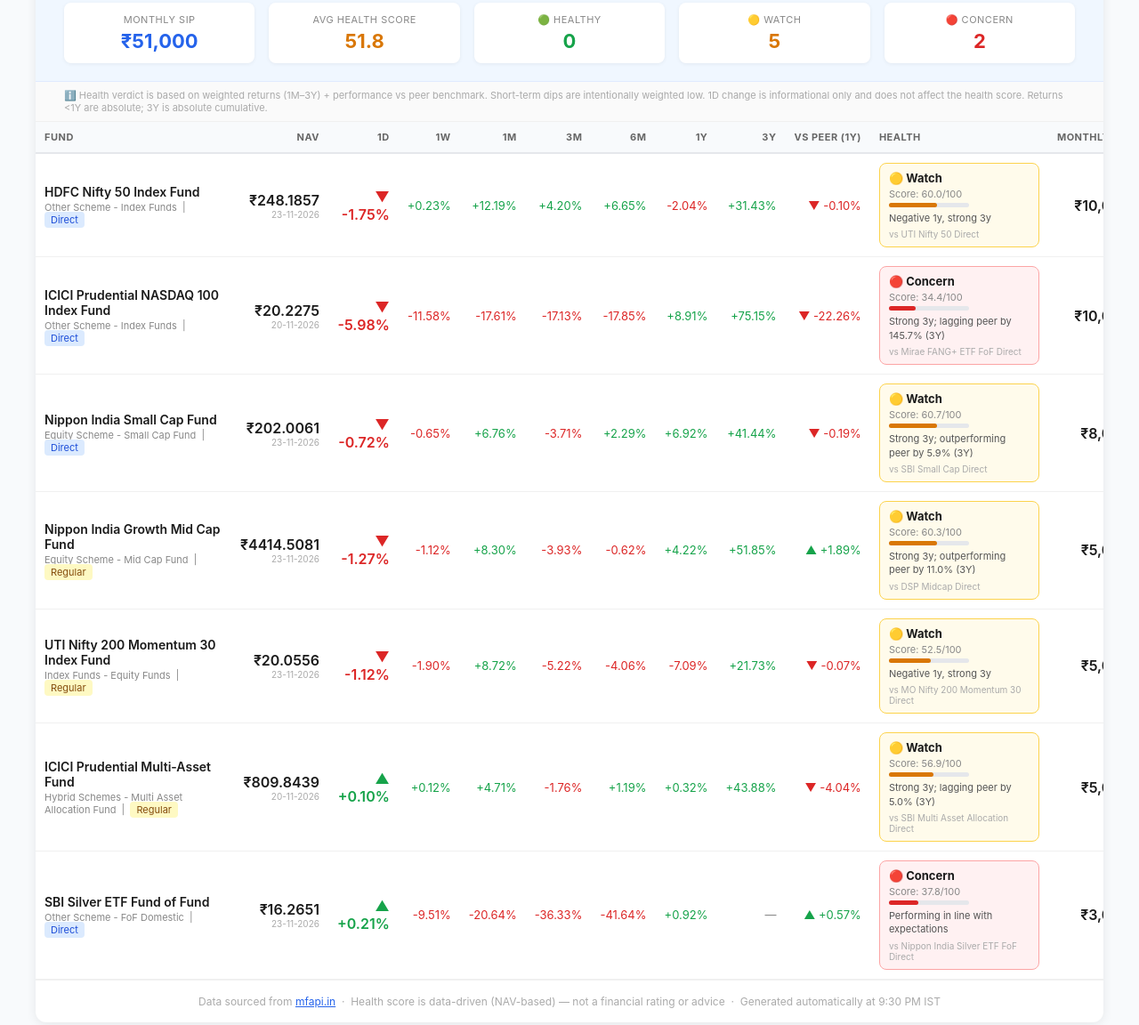
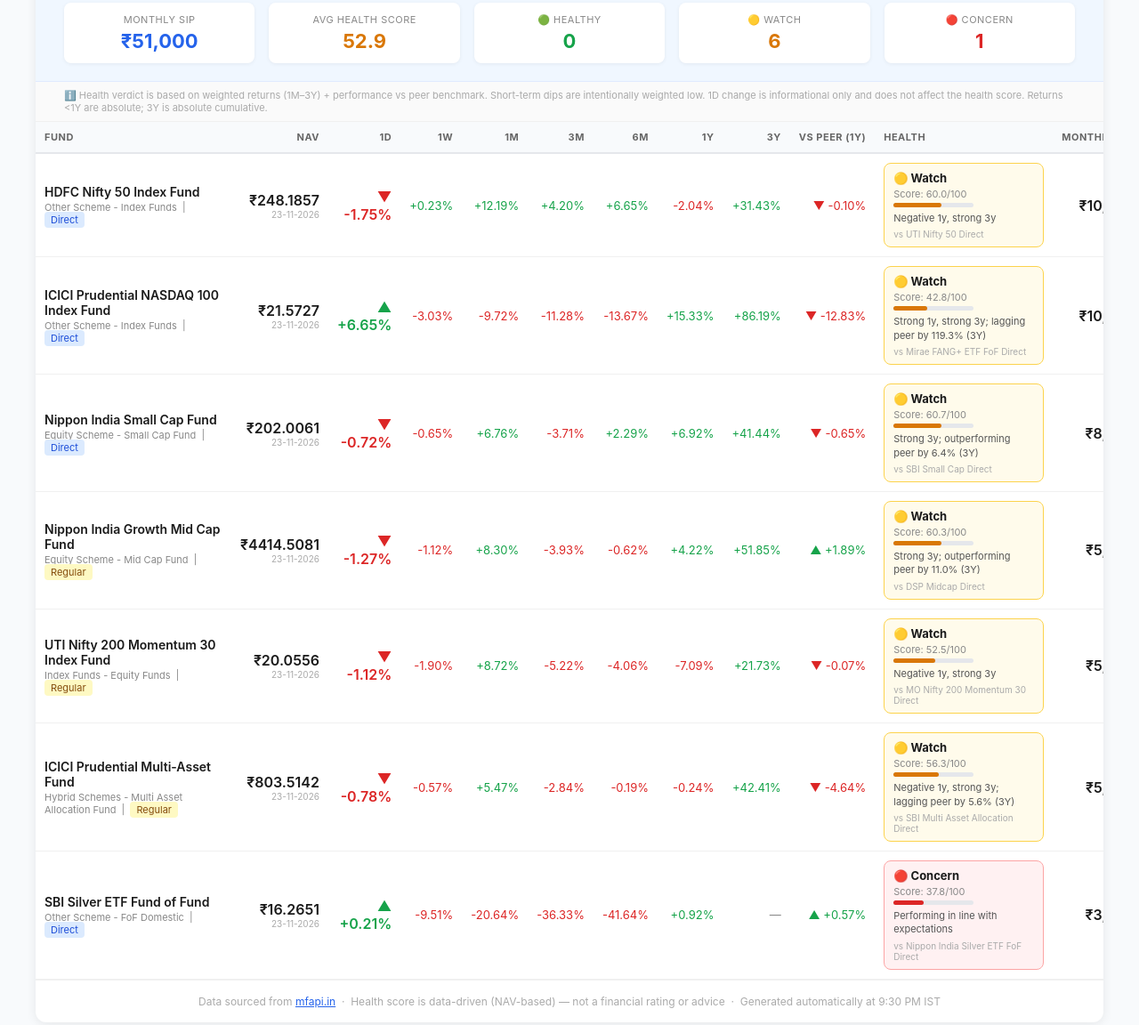
Before and after one commit to muralmu/mutual-fund-tracker, a plain HTML site: page index.html in a window 1280 px wide. Shown: the part 140-1292 px from the top of the page at 89% size. Drawn offline with Linux system fonts and the light colour scheme.

Commit message:
chore: daily fund report 2026-11-25

```diff
--- a/index.html
+++ b/index.html
@@ -3,7 +3,7 @@
 <head>
 <meta charset="UTF-8">
 <meta name="viewport" content="width=device-width, initial-scale=1.0">
-<title>Mutual Fund Daily Report — 24 Nov 2026</title>
+<title>Mutual Fund Daily Report — 25 Nov 2026</title>
 <style>
   body { font-family: -apple-system, BlinkMacSystemFont, 'Segoe UI', sans-serif; background:#f8fafc; margin:0; padding:20px; color:#1a1a1a; }
   .container { max-width:1200px; margin:0 auto; background:#fff; border-radius:12px; box-shadow:0 2px 12px rgba(0,0,0,0.08); overflow:hidden; }
@@ -28,7 +28,7 @@
 
   <div class="header">
     <h1>📊 Mutual Fund Daily Report</h1>
-    <p>As of 24 Nov 2026 &nbsp;·&nbsp; 7 funds tracked &nbsp;·&nbsp; Total Monthly SIP: ₹51,000</p>
+    <p>As of 25 Nov 2026 &nbsp;·&nbsp; 7 funds tracked &nbsp;·&nbsp; Total Monthly SIP: ₹51,000</p>
   </div>
 
   <div class="summary">
@@ -38,7 +38,7 @@
     </div>
     <div class="summary-card">
       <div class="label">Avg Health Score</div>
-      <div class="value" style="color:#d97706;">51.8</div>
+      <div class="value" style="color:#d97706;">52.9</div>
     </div>
     <div class="summary-card">
       <div class="label">🟢 Healthy</div>
@@ -46,11 +46,11 @@
     </div>
     <div class="summary-card">
       <div class="label">🟡 Watch</div>
-      <div class="value" style="color:#d97706;">5</div>
+      <div class="value" style="color:#d97706;">6</div>
     </div>
     <div class="summary-card">
       <div class="label">🔴 Concern</div>
-      <div class="value" style="color:#dc2626;">2</div>
+      <div class="value" style="color:#dc2626;">1</div>
     </div>
   </div>
 
@@ -118,27 +118,27 @@
                 <div style="font-size:11px;color:#888;margin-top:2px;">Other Scheme - Index Funds &nbsp;|&nbsp; <span style="background:#dbeafe;color:#1d4ed8;padding:2px 7px;border-radius:4px;font-size:11px;">Direct</span></div>
             </td>
             <td style="text-align:right;padding:8px 10px;">
-              <div style="font-weight:600;">₹20.2275</div>
-              <div style="font-size:10px;color:#aaa;">20-11-2026</div>
+              <div style="font-weight:600;">₹21.5727</div>
+              <div style="font-size:10px;color:#aaa;">23-11-2026</div>
             </td>
-            <td style="text-align:right;padding:8px 10px;color:#dc2626;font-weight:600;">▼ -5.98%</td>
-            <td style="text-align:right;color:#dc2626;padding:8px 10px;font-size:13px;">-11.58%</td>
-            <td style="text-align:right;color:#dc2626;padding:8px 10px;font-size:13px;">-17.61%</td>
-            <td style="text-align:right;color:#dc2626;padding:8px 10px;font-size:13px;">-17.13%</td>
-            <td style="text-align:right;color:#dc2626;padding:8px 10px;font-size:13px;">-17.85%</td>
-            <td style="text-align:right;color:#16a34a;padding:8px 10px;font-size:13px;">+8.91%</td>
-            <td style="text-align:right;color:#16a34a;padding:8px 10px;font-size:13px;">+75.15%</td>
-            <td style="text-align:right;padding:8px 10px;color:#dc2626;font-size:13px;">▼ -22.26%</td>
+            <td style="text-align:right;padding:8px 10px;color:#16a34a;font-weight:600;">▲ +6.65%</td>
+            <td style="text-align:right;color:#dc2626;padding:8px 10px;font-size:13px;">-3.03%</td>
+            <td style="text-align:right;color:#dc2626;padding:8px 10px;font-size:13px;">-9.72%</td>
+            <td style="text-align:right;color:#dc2626;padding:8px 10px;font-size:13px;">-11.28%</td>
+            <td style="text-align:right;color:#dc2626;padding:8px 10px;font-size:13px;">-13.67%</td>
+            <td style="text-align:right;color:#16a34a;padding:8px 10px;font-size:13px;">+15.33%</td>
+            <td style="text-align:right;color:#16a34a;padding:8px 10px;font-size:13px;">+86.19%</td>
+            <td style="text-align:right;padding:8px 10px;color:#dc2626;font-size:13px;">▼ -12.83%</td>
 
         <td style="padding:10px;min-width:180px;">
-          <div style="background:#fff1f2;border:1px solid #fca5a5;border-radius:8px;padding:8px 10px;">
-            <div style="font-size:13px;font-weight:700;">🔴 Concern</div>
+          <div style="background:#fffbeb;border:1px solid #fcd34d;border-radius:8px;padding:8px 10px;">
+            <div style="font-size:13px;font-weight:700;">🟡 Watch</div>
 
-    <div style="font-size:11px;color:#888;margin-top:3px;">Score: 34.4/100</div>
+    <div style="font-size:11px;color:#888;margin-top:3px;">Score: 42.8/100</div>
     <div style="background:#e5e7eb;border-radius:4px;height:5px;margin-top:3px;width:90px;">
-      <div style="background:#dc2626;width:34%;height:5px;border-radius:4px;"></div>
+      <div style="background:#d97706;width:42%;height:5px;border-radius:4px;"></div>
     </div>
-            <div style="font-size:11px;color:#555;margin-top:5px;line-height:1.4;">Strong 3y; lagging peer by 145.7% (3Y)</div>
+            <div style="font-size:11px;color:#555;margin-top:5px;line-height:1.4;">Strong 1y, strong 3y; lagging peer by 119.3% (3Y)</div>
             <div style="font-size:10px;color:#aaa;margin-top:4px;">vs Mirae FANG+ ETF FoF Direct</div>
           </div>
         </td>
@@ -160,7 +160,7 @@
             <td style="text-align:right;color:#16a34a;padding:8px 10px;font-size:13px;">+2.29%</td>
             <td style="text-align:right;color:#16a34a;padding:8px 10px;font-size:13px;">+6.92%</td>
             <td style="text-align:right;color:#16a34a;padding:8px 10px;font-size:13px;">+41.44%</td>
-            <td style="text-align:right;padding:8px 10px;color:#dc2626;font-size:13px;">▼ -0.19%</td>
+            <td style="text-align:right;padding:8px 10px;color:#dc2626;font-size:13px;">▼ -0.65%</td>
 
         <td style="padding:10px;min-width:180px;">
           <div style="background:#fffbeb;border:1px solid #fcd34d;border-radius:8px;padding:8px 10px;">
@@ -170,7 +170,7 @@
     <div style="background:#e5e7eb;border-radius:4px;height:5px;margin-top:3px;width:90px;">
       <div style="background:#d97706;width:60%;height:5px;border-radius:4px;"></div>
     </div>
-            <div style="font-size:11px;color:#555;margin-top:5px;line-height:1.4;">Strong 3y; outperforming peer by 5.9% (3Y)</div>
+            <div style="font-size:11px;color:#555;margin-top:5px;line-height:1.4;">Strong 3y; outperforming peer by 6.4% (3Y)</div>
             <div style="font-size:10px;color:#aaa;margin-top:4px;">vs SBI Small Cap Direct</div>
           </div>
         </td>
@@ -246,27 +246,27 @@
                 <div style="font-size:11px;color:#888;margin-top:2px;">Hybrid Schemes - Multi Asset Allocation Fund &nbsp;|&nbsp; <span style="background:#fef9c3;color:#854d0e;padding:2px 7px;border-radius:4px;font-size:11px;">Regular</span></div>
             </td>
             <td style="text-align:right;padding:8px 10px;">
-              <div style="font-weight:600;">₹809.8439</div>
-              <div style="font-size:10px;color:#aaa;">20-11-2026</div>
+              <div style="font-weight:600;">₹803.5142</div>
+              <div style="font-size:10px;color:#aaa;">23-11-2026</div>
             </td>
-            <td style="text-align:right;padding:8px 10px;color:#16a34a;font-weight:600;">▲ +0.10%</td>
-            <td style="text-align:right;color:#16a34a;padding:8px 10px;font-size:13px;">+0.12%</td>
-            <td style="text-align:right;color:#16a34a;padding:8px 10px;font-size:13px;">+4.71%</td>
-            <td style="text-align:right;color:#dc2626;padding:8px 10px;font-size:13px;">-1.76%</td>
-            <td style="text-align:right;color:#16a34a;padding:8px 10px;font-size:13px;">+1.19%</td>
-            <td style="text-align:right;color:#16a34a;padding:8px 10px;font-size:13px;">+0.32%</td>
-            <td style="text-align:right;color:#16a34a;padding:8px 10px;font-size:13px;">+43.88%</td>
-            <td style="text-align:right;padding:8px 10px;color:#dc2626;font-size:13px;">▼ -4.04%</td>
+            <td style="text-align:right;padding:8px 10px;color:#dc2626;font-weight:600;">▼ -0.78%</td>
+            <td style="text-align:right;color:#dc2626;padding:8px 10px;font-size:13px;">-0.57%</td>
+            <td style="text-align:right;color:#16a34a;padding:8px 10px;font-size:13px;">+5.47%</td>
+            <td style="text-align:right;color:#dc2626;padding:8px 10px;font-size:13px;">-2.84%</td>
+            <td style="text-align:right;color:#dc2626;padding:8px 10px;font-size:13px;">-0.19%</td>
+            <td style="text-align:right;color:#dc2626;padding:8px 10px;font-size:13px;">-0.24%</td>
+            <td style="text-align:right;color:#16a34a;padding:8px 10px;font-size:13px;">+42.41%</td>
+            <td style="text-align:right;padding:8px 10px;color:#dc2626;font-size:13px;">▼ -4.64%</td>
 
         <td style="padding:10px;min-width:180px;">
           <div style="background:#fffbeb;border:1px solid #fcd34d;border-radius:8px;padding:8px 10px;">
             <div style="font-size:13px;font-weight:700;">🟡 Watch</div>
 
-    <div style="font-size:11px;color:#888;margin-top:3px;">Score: 56.9/100</div>
+    <div style="font-size:11px;color:#888;margin-top:3px;">Score: 56.3/100</div>
     <div style="background:#e5e7eb;border-radius:4px;height:5px;margin-top:3px;width:90px;">
       <div style="background:#d97706;width:56%;height:5px;border-radius:4px;"></div>
     </div>
-            <div style="font-size:11px;color:#555;margin-top:5px;line-height:1.4;">Strong 3y; lagging peer by 5.0% (3Y)</div>
+            <div style="font-size:11px;color:#555;margin-top:5px;line-height:1.4;">Negative 1y, strong 3y; lagging peer by 5.6% (3Y)</div>
             <div style="font-size:10px;color:#aaa;margin-top:4px;">vs SBI Multi Asset Allocation Direct</div>
           </div>
         </td>
```
